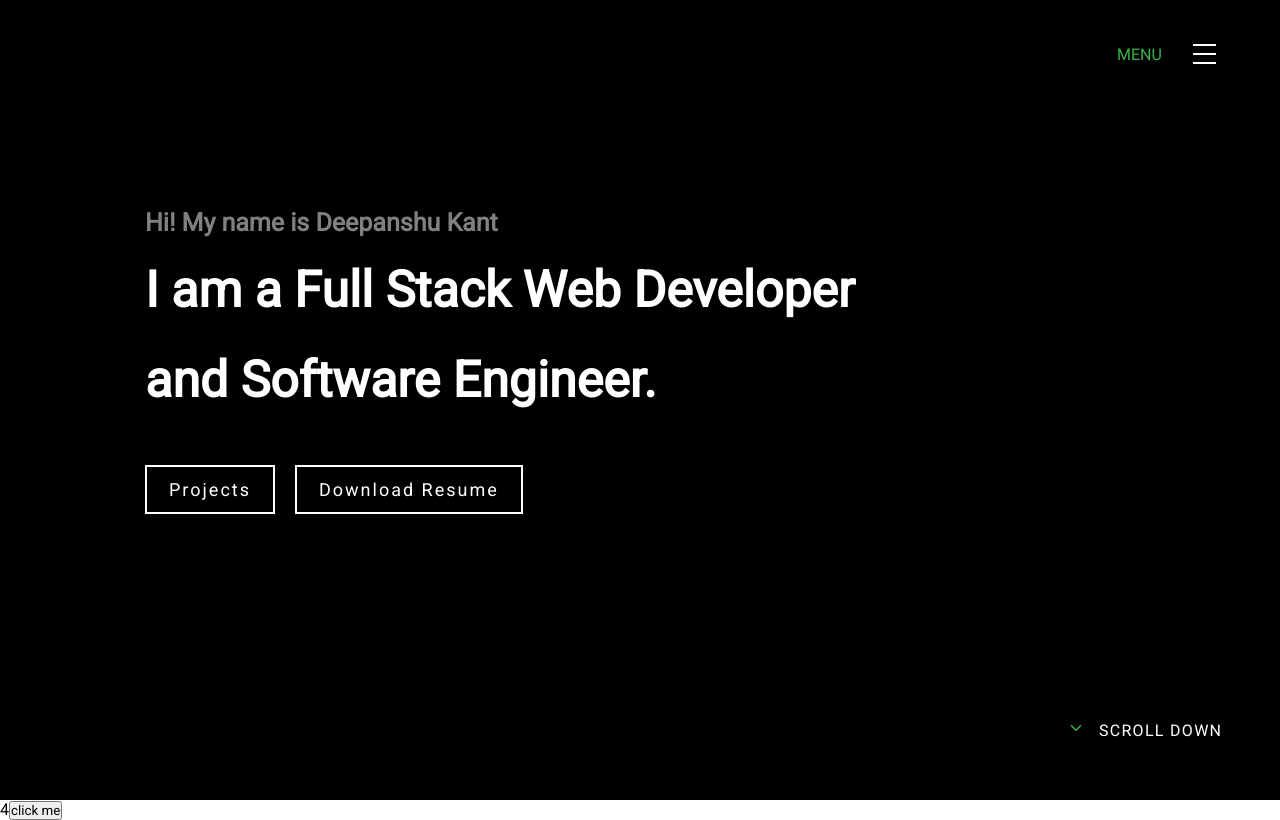
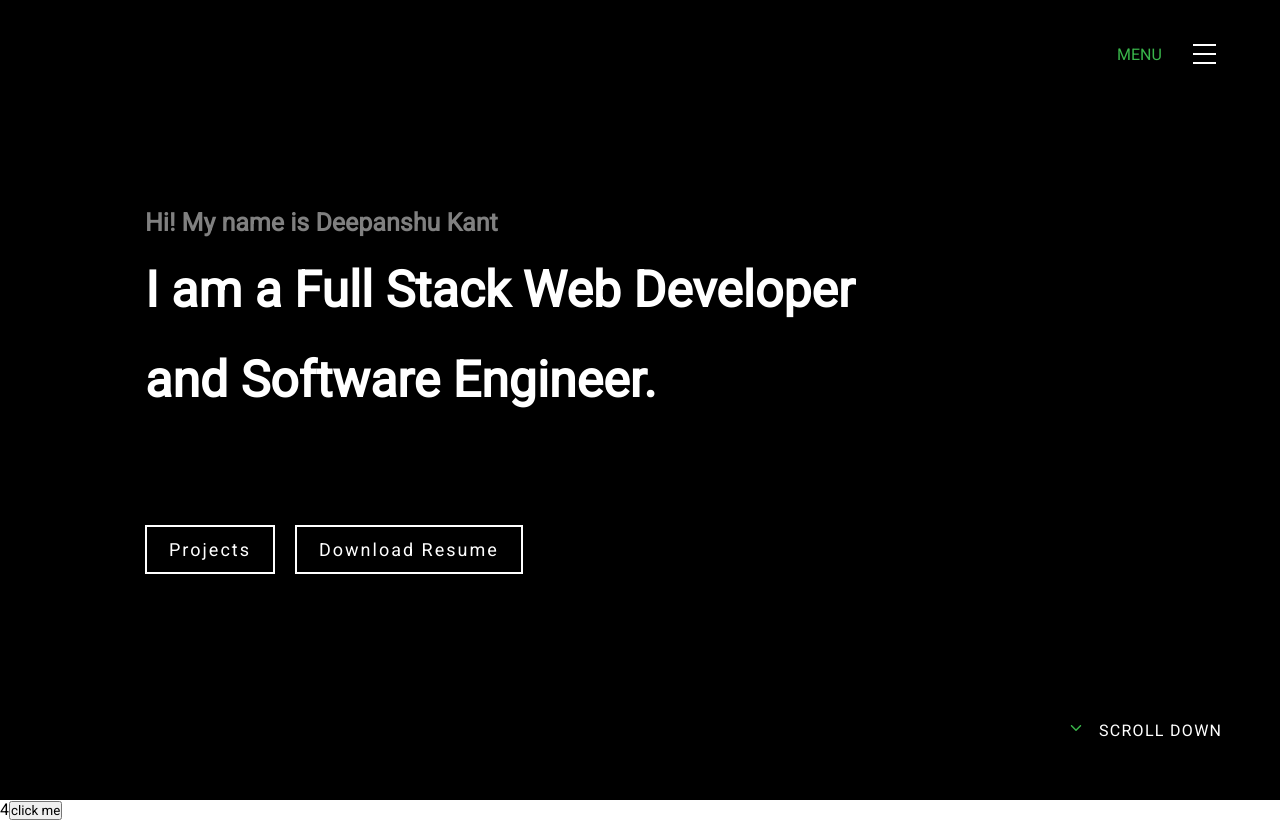
Before and after one commit to DeepanshuKant/Deepanshu-Portfolio, a React (Create React App) app: page / in a window 1280 px wide. Built offline with nearby package versions, Linux system fonts and the light colour scheme.

Commit message:
home button margin changed

```diff
--- a/src/Components/Home/Home.css
+++ b/src/Components/Home/Home.css
@@ -32,7 +32,7 @@
     /* border: 1px solid red; */
     display: flex;
     flex-direction: column;
-    margin-top: 40px;
+    margin-top: 100px;
 }
 
 .home__buttons button {
@@ -106,3 +106,11 @@
         top: 90%;
     }
 }
+
+/* Media Query for small screen devices */
+@media only screen and (max-width: 320px) {
+    .home__buttons {
+        border: 1px solid red;
+        margin-top: 40px;
+    }
+}
```
